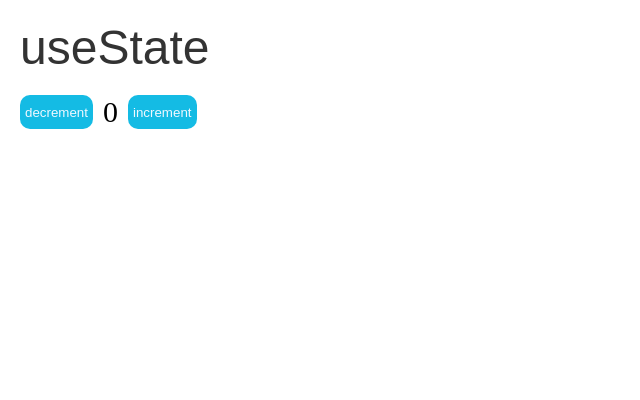
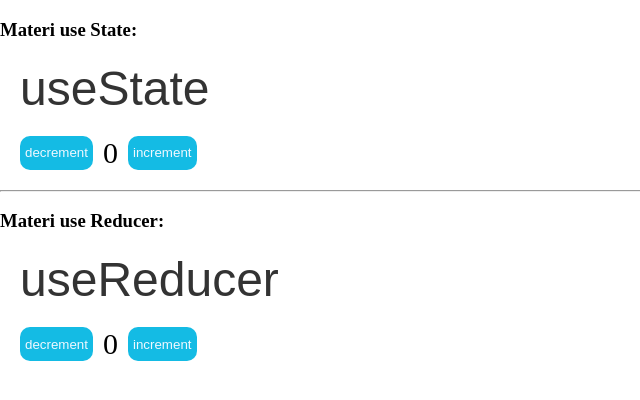
Before and after one commit to iqbalrivaldi28/React-Hooks, a React (Vite) app: page / in a window 1280 px wide. Shown: the top 400 px of the page, without its empty margins (0-640 px from the left). Built offline with nearby package versions, Linux system fonts and the light colour scheme.

Commit message:
feat: add useReducer concept

```diff
--- a/src/App.jsx
+++ b/src/App.jsx
@@ -1,10 +1,17 @@
 import './App.css';
-import UseStateComponent from './components/UseStateComponent';
+import UseReducerComponents from './hooks/UseReducerComponents';
+import UseStateComponent from './hooks/UseStateComponent';
+
 
 function App() {
   return (
     <>
+      <h3>Materi use State:</h3>
       <UseStateComponent />
+
+      <hr />
+      <h3>Materi use Reducer:</h3>
+      <UseReducerComponents />
     </>
 
   )
--- /dev/null
+++ b/src/hooks/UseReducerComponents.jsx
@@ -0,0 +1,28 @@
+import React, { useReducer } from 'react';
+import { reducer } from '../reducer/Reducer';
+import { ActionType } from '../reducer/ActionType';
+
+const UseReducerComponents = () => {
+  const [state, dispatch] = useReducer(reducer, { count: 0 });
+
+  const handleIncrement = () => {
+    dispatch({type: ActionType.INCREMENT, payload: 1})
+  };
+
+  const handleDecrement = () => {
+    dispatch({type: ActionType.DECREMENT})
+  };
+
+  return (
+    <div>
+      <div className="hooks">useReducer</div>
+      <div className="content">
+        <button onClick={handleDecrement}>decrement</button>
+        <div>{state.count}</div>
+        <button onClick={handleIncrement}>increment</button>
+      </div>
+    </div>
+  );
+};
+
+export default UseReducerComponents;
--- a/src/components/UseStateComponent.jsx
+++ b/src/hooks/UseStateComponent.jsx
@@ -10,8 +10,6 @@ const UseStateComponent = () => {
   const handleDecrement = () => {
     setCount(count => count - 1)
   }
-
-
 
   return (
     <div>
--- /dev/null
+++ b/src/reducer/ActionType.jsx
@@ -0,0 +1,4 @@
+export const ActionType = {
+  INCREMENT: 'increment',
+  DECREMENT: 'decrement',
+};
--- /dev/null
+++ b/src/reducer/Reducer.jsx
@@ -0,0 +1,10 @@
+import { ActionType } from './ActionType';
+
+export function reducer(state, action) {
+  switch (action.type) {
+    case ActionType.INCREMENT:
+      return { count: state.count + action.payload };
+    case ActionType.DECREMENT:
+      return { count: state.count - 1 };
+  }
+}
```
